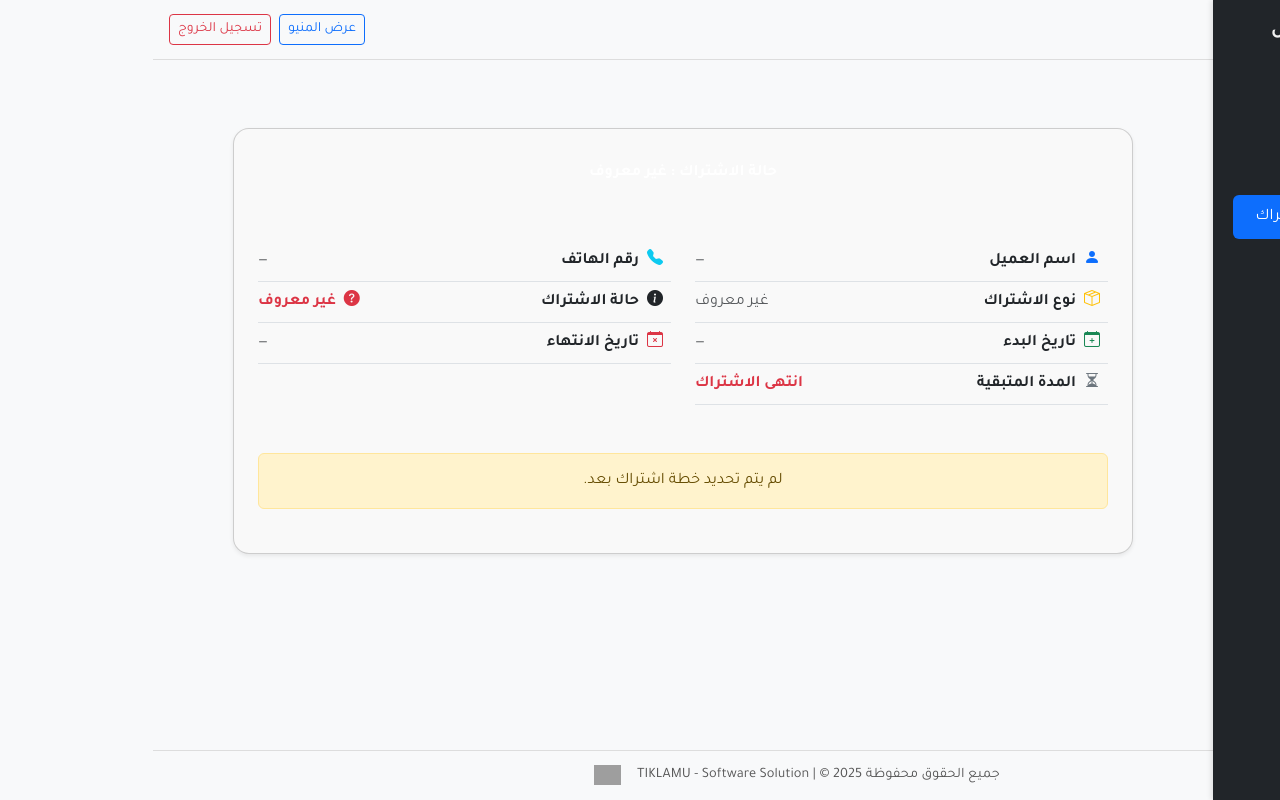
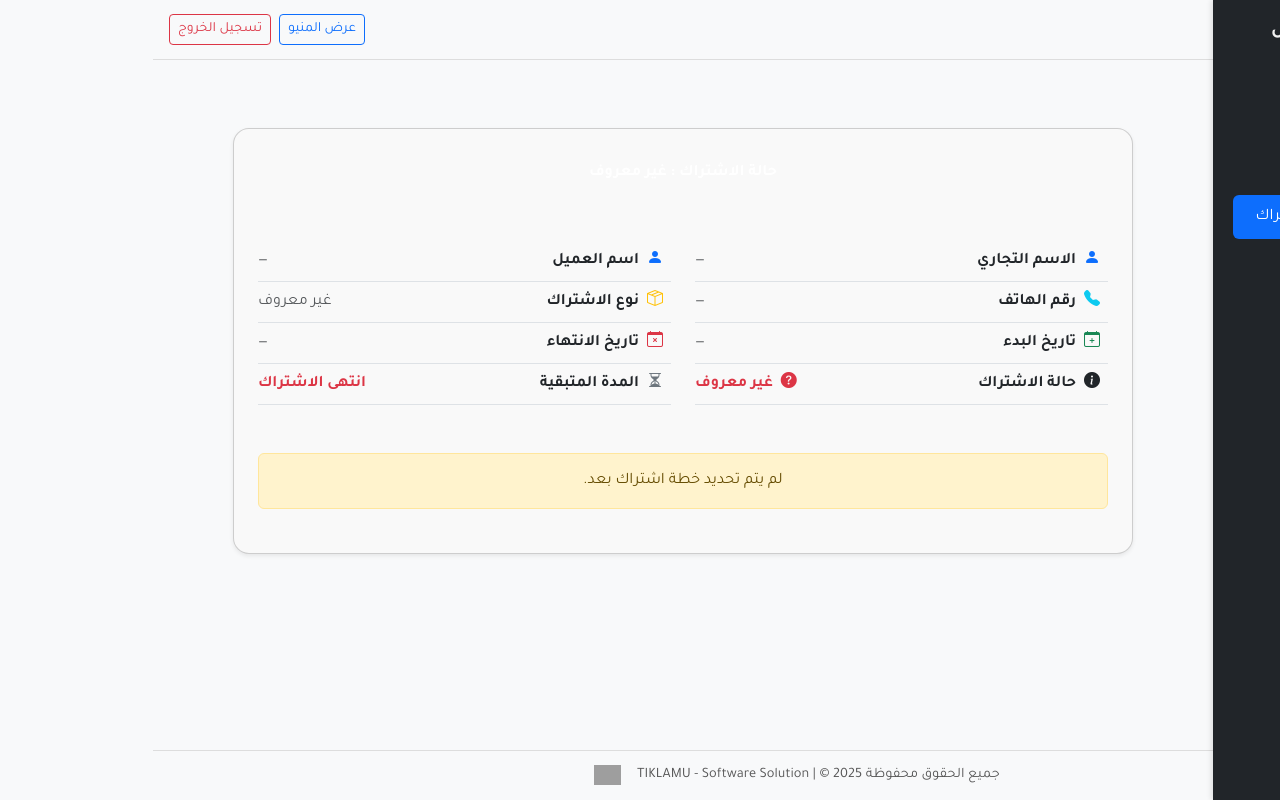
Before and after one commit to alhagree/menu-agent, a Vue app: page /client/subscription in a window 1280 px wide. Built offline with nearby package versions, Linux system fonts and the light colour scheme; no server answers; sample sign-in values are in the browser's storage; grey boxes are pictures that could not be loaded; what vue3-circle-progress would draw is missing.

Commit message:
fix: Add Fullname For Client Type

```diff
--- a/src/views/client/ClientSettingsView.vue
+++ b/src/views/client/ClientSettingsView.vue
@@ -12,10 +12,18 @@
       <h4 class="mb-4 text-center">⚙️ إعدادات الحساب</h4>
 
       <div class="mb-3">
-        <label class="form-label fw-bold"
-          >اسم العميل / الاسم التجاري المعروض</label
-        >
+        <label class="form-label fw-bold">الاسم التجاري المعروض</label>
         <input v-model="form.cl_name" type="text" class="form-control" />
+      </div>
+
+      <div class="mb-3">
+        <label class="form-label fw-bold">اسم العميل</label>
+        <input
+          v-model="form.cl_fullname"
+          type="text"
+          class="form-control"
+          disabled
+        />
       </div>
 
       <div class="mb-3">
@@ -78,6 +86,7 @@ export default {
       form: {
         cl_name: "",
         cl_phone: "",
+        cl_fullname: "",
       },
       logoFile: null,
       backgroundFile: null,
@@ -102,6 +111,7 @@ export default {
         const data = res.data;
         this.form.cl_name = data.cl_name;
         this.form.cl_phone = data.cl_phone;
+        this.form.cl_fullname = data.cl_fullname;
         this.currentLogo = data.st_logo;
         this.currentBackground = data.st_background;
       } catch (err) {
--- a/src/views/client/ClientSubscriptionView.vue
+++ b/src/views/client/ClientSubscriptionView.vue
@@ -164,8 +164,14 @@ export default {
     infoItems() {
       return [
         {
+          label: "الاسم التجاري",
+          value: this.subscription.cl_name || "—",
+          icon: "bi bi-person-fill",
+          iconColor: "text-primary",
+        },
+        {
           label: "اسم العميل",
-          value: this.subscription.cl_name || "—",
+          value: this.subscription.cl_fullname || "—",
           icon: "bi bi-person-fill",
           iconColor: "text-primary",
         },
@@ -182,17 +188,6 @@ export default {
           iconColor: "text-warning",
         },
         {
-          label: "حالة الاشتراك",
-          value: this.statusIconText,
-          icon: "bi bi-info-circle-fill",
-          iconColor: "text-dark",
-          color:
-            this.subscription.su_status === "active"
-              ? "text-success fw-bold"
-              : "text-danger fw-bold",
-          isHtml: true,
-        },
-        {
           label: "تاريخ البدء",
           value: this.formatDate(this.subscription.su_start_date),
           icon: "bi bi-calendar-plus",
@@ -203,6 +198,17 @@ export default {
           value: this.formatDate(this.subscription.su_end_date),
           icon: "bi bi-calendar-x",
           iconColor: "text-danger",
+        },
+        {
+          label: "حالة الاشتراك",
+          value: this.statusIconText,
+          icon: "bi bi-info-circle-fill",
+          iconColor: "text-dark",
+          color:
+            this.subscription.su_status === "active"
+              ? "text-success fw-bold"
+              : "text-danger fw-bold",
+          isHtml: true,
         },
         {
           label: "المدة المتبقية",
```
